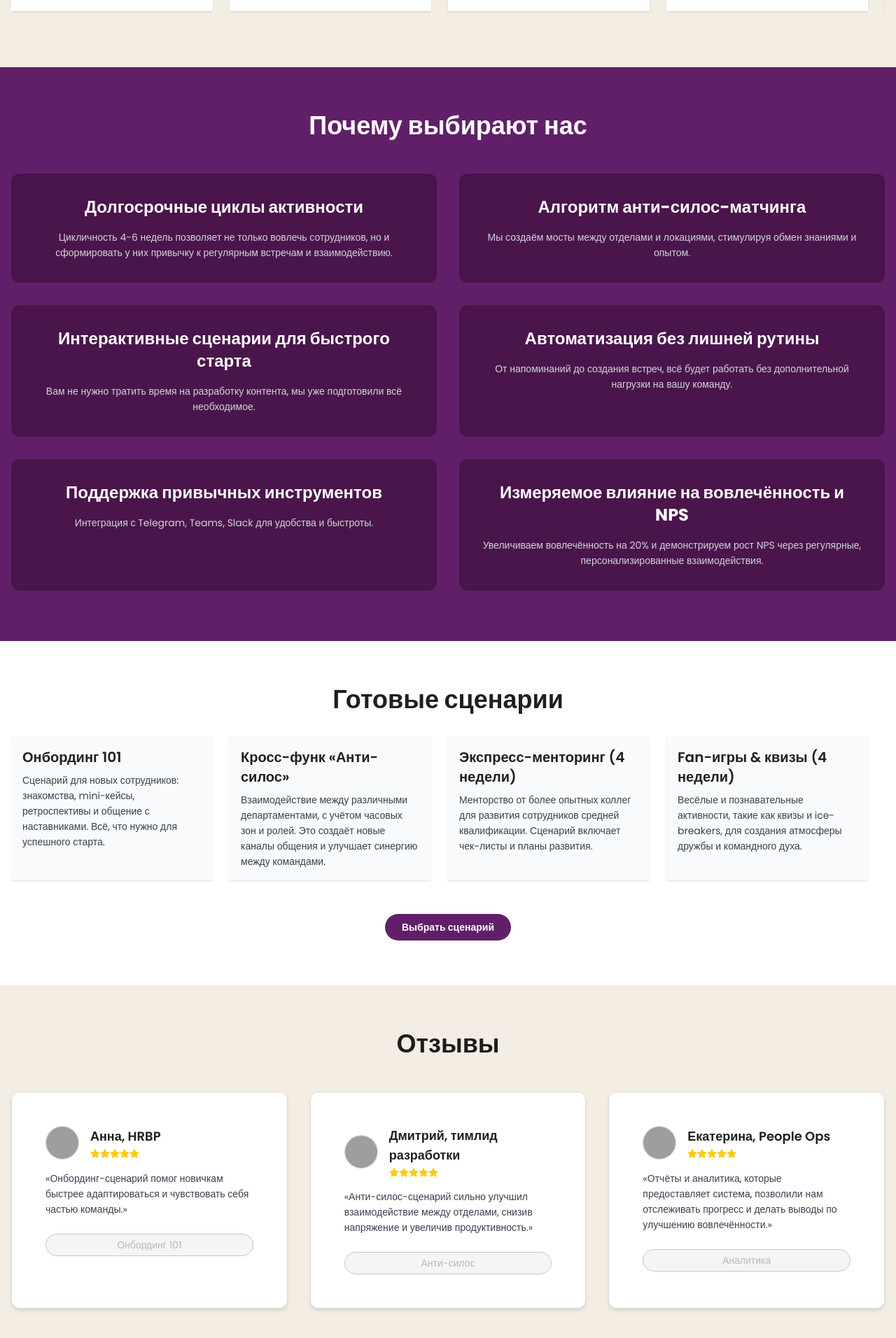
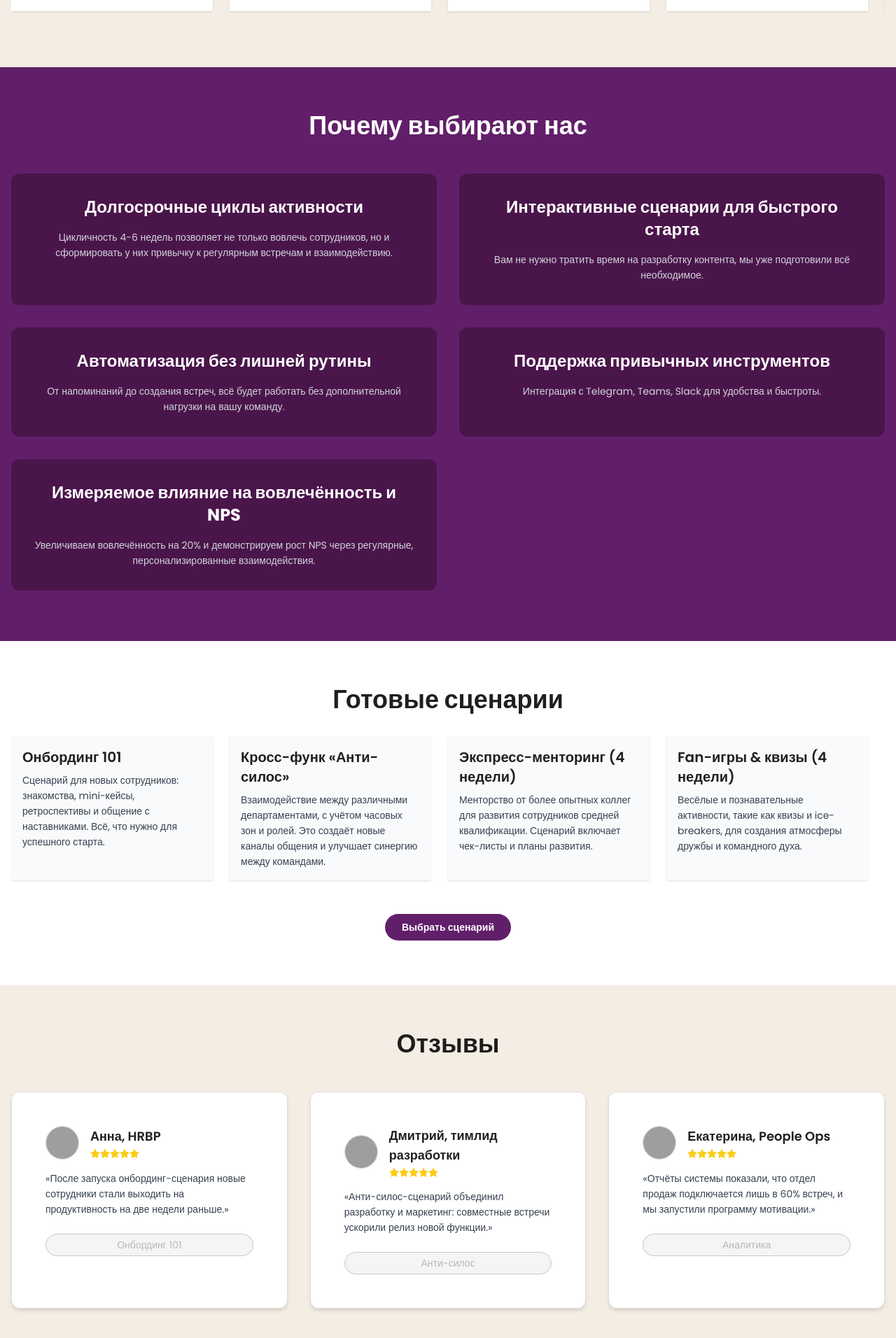
Before and after one commit to Mamniash/remote, a Next.js app: page / in a window 1280 px wide. Shown: the part 794-2706 px from the top of the page at 70% size. Built offline with nearby package versions, Linux system fonts and the light colour scheme; grey boxes are pictures that could not be loaded.

Commit message:
Reduce text on landing page

```diff
--- a/src/components/HowItWorksSection.tsx
+++ b/src/components/HowItWorksSection.tsx
@@ -16,7 +16,7 @@ const features = [
         {
                 title: 'Интерактивные игры и викторины',
                 description:
-                        'Элементы геймификации для поддержания интереса и вовлечённости сотрудников. Игры и викторины могут быть адаптированы под вашу корпоративную культуру и включены в Zoom, Teams или Slack для удобства. Это не только развлекает, но и способствует более лёгкому общению и лучшему знакомству.'
+                        'Элементы геймификации для поддержания интереса и вовлечённости сотрудников. Игры и викторины могут быть адаптированы под вашу корпоративную культуру.'
         },
         {
                 title: 'Опросы и мини-кейсы',
@@ -24,19 +24,9 @@ const features = [
                         'Регулярные опросы вовлечённости и практичные мини-кейсы помогают поддерживать диалог и вовлечённость сотрудников. Через анкетирование мы собираем обратную связь, а также решаем реальные рабочие задачи. Всё это автоматизируется и доставляется непосредственно в каналы, такие как Telegram, для минимизации усилий с вашей стороны.'
         },
         {
-                title: 'Анти-силос-матчинг для лучшего взаимодействия',
-                description:
-                        'Наш алгоритм анти-силос-матчинга подбирает пары и группы для общения между различными департаментами, локациями или часовыми зонами. Это открывает новые горизонты для обмена знаниями и опытом, а также помогает сотрудникам лучше понимать работу других команд.'
-        },
-        {
                 title: 'Готовые сценарии для быстрого старта',
                 description:
                         'Мы подготовили набор готовых сценариев для запуска, включающих онбординг, кросс-функциональное взаимодействие, менторинг и развлекательные мероприятия. Вам не нужно тратить время на создание контента — всё уже подготовлено.'
-        },
-        {
-                title: 'Автоматические напоминания для участников',
-                description:
-                        'Система автоматически отправляет напоминания участникам о встречах, вовлечении в обсуждения или прохождении опросов. Это помогает не упускать важные моменты и повышает качество взаимодействий.'
         },
         {
                 title: 'Подробные отчёты для HR',
--- a/src/components/TestimonialsSection.tsx
+++ b/src/components/TestimonialsSection.tsx
@@ -16,17 +16,17 @@ const starCount = 5
 const testimonials = [
         {
                 name: 'Анна, HRBP',
-                text: '«Онбординг-сценарий помог новичкам быстрее адаптироваться и чувствовать себя частью команды.»',
+                text: '«После запуска онбординг-сценария новые сотрудники стали выходить на продуктивность на две недели раньше.»',
                 tag: 'Онбординг 101'
         },
         {
                 name: 'Дмитрий, тимлид разработки',
-                text: '«Анти-силос-сценарий сильно улучшил взаимодействие между отделами, снизив напряжение и увеличив продуктивность.»',
+                text: '«Анти-силос-сценарий объединил разработку и маркетинг: совместные встречи ускорили релиз новой функции.»',
                 tag: 'Анти-силос'
         },
         {
                 name: 'Екатерина, People Ops',
-                text: '«Отчёты и аналитика, которые предоставляет система, позволили нам отслеживать прогресс и делать выводы по улучшению вовлечённости.»',
+                text: '«Отчёты системы показали, что отдел продаж подключается лишь в 60% встреч, и мы запустили программу мотивации.»',
                 tag: 'Аналитика'
         }
 ]
--- a/src/components/WhyChooseSection.tsx
+++ b/src/components/WhyChooseSection.tsx
@@ -10,11 +10,6 @@ const WhyChooseSection = () => {
                         title: 'Долгосрочные циклы активности',
                         description:
                                 'Цикличность 4-6 недель позволяет не только вовлечь сотрудников, но и сформировать у них привычку к регулярным встречам и взаимодействию.'
-                },
-                {
-                        title: 'Алгоритм анти-силос-матчинга',
-                        description:
-                                'Мы создаём мосты между отделами и локациями, стимулируя обмен знаниями и опытом.'
                 },
                 {
                         title: 'Интерактивные сценарии для быстрого старта',
```
